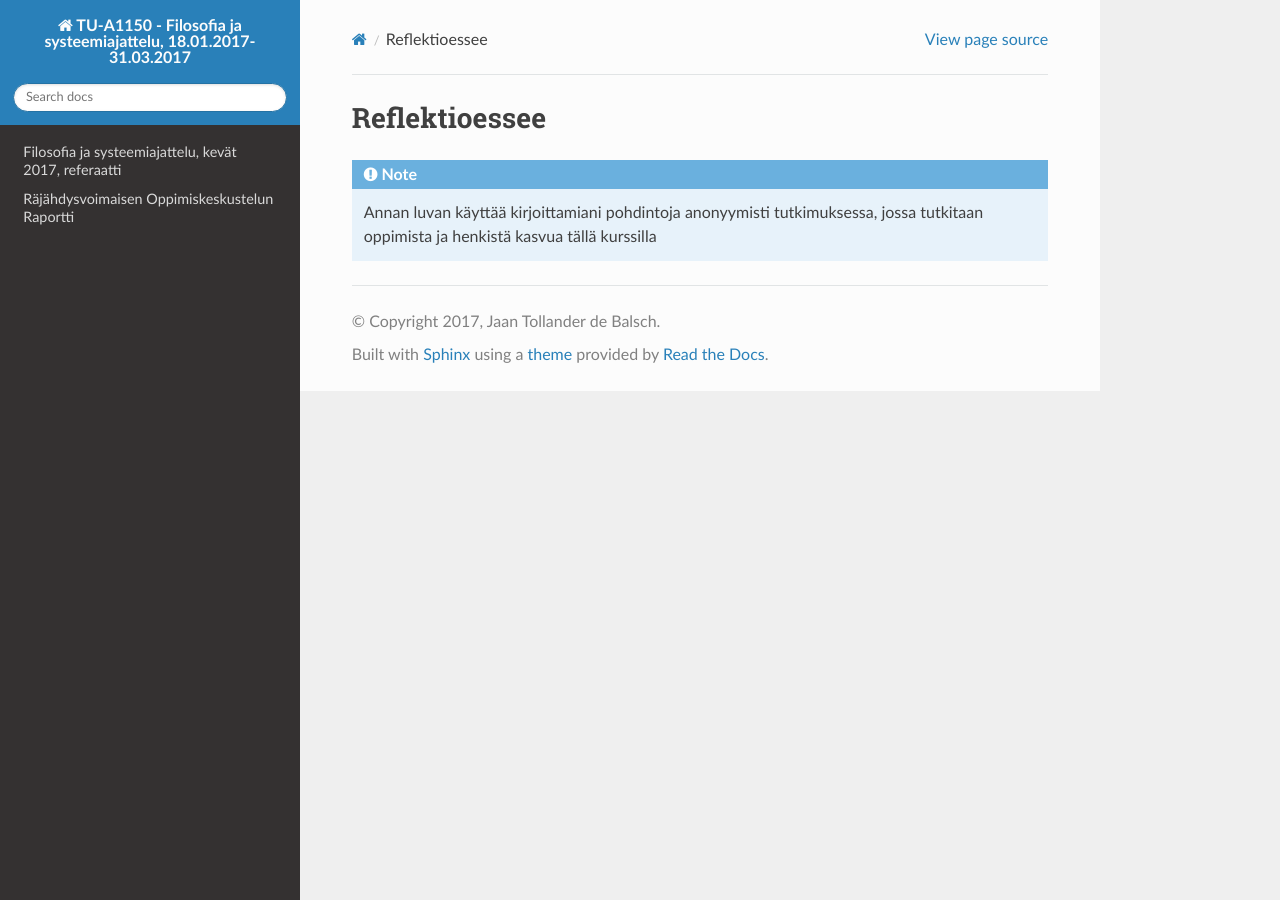
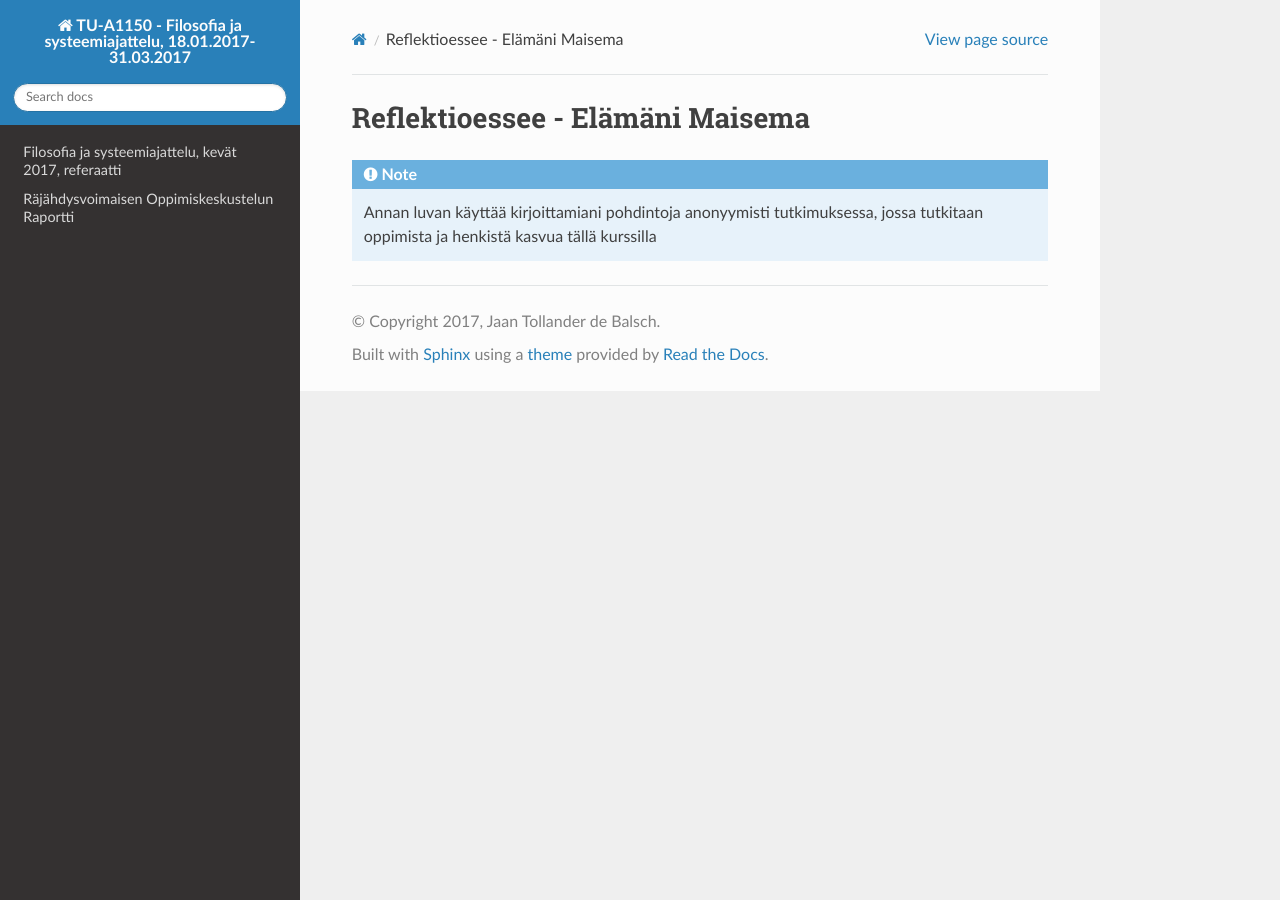
Before and after one commit to jaantollander/Filosofia-ja-Systeemiajattelu, a Sphinx documentation site: the page built from docs/reflektioessee/index.rst, in a window 1280 px wide. Built offline with Sphinx 7.4.7 and the Read the Docs theme 2.0.0, drawn with Linux system fonts in a browser that asks for light colours; the version number could not be read and is left out; some of the changed lines change nothing that is shown.

Commit message:
reflektioessee

```diff
--- a/docs/reflektioessee/index.rst
+++ b/docs/reflektioessee/index.rst
@@ -1,5 +1,21 @@
-Reflektioessee
-==============
+Reflektioessee - Elämäni Maisema
+================================
 
 .. note::
    Annan luvan käyttää kirjoittamiani pohdintoja anonyymisti tutkimuksessa, jossa tutkitaan oppimista ja henkistä kasvua tällä kurssilla
+
+.. Hyödynnä
+      - luennolla esiin tulleita teemoja, käsitteitä ja ajatussisältöjä soveltavasti ja pohdiskelevasti oman elämän näkökulmasta
+      - kurssin käsitteistöjä, oheiskirjallisuutta ja omia kokemuksiasi
+
+.. Tarkoitus
+      - esseellä erittelet jäsentyneesti omia ajatuksiasi soveltaen kurssin ja sen oheislukemiston käsitteitä
+
+.. Voit
+      - kytkeä tarkastelemiasi asioita esimerkiksi johonkin itsesi kannalta merkitseviin teksteihin, henkilökohtaisiin kokemuksiisi, oman pääaineesi teemoihin tai oman tulevaisuutesi pohdintaan.
+
+.. Essee on vapaamuotoinen
+   1) kytkeytyen kurssin teemoihin
+   2) otsikkona "Elämäni maisema" (mahdollisesti sisältäen oman alaotsikon)
+   3) hyödyntäen kurssin käsitteitä ja esimerkkejä omaan elämääsi ja kokemuksiisi sovellettuina. Lisäansio on, jos
+   4) essee sisältää viittauksia kurssin oheismateriaaliin (viittaukset vapaamuotoisesti tekstin sisällä tai alaviitteissä) sekä niistä kimmonneita pohdintoja. Mikäli lainaat aiemmin kirjoitettua (myös aiempaa omaa tekstiäsi), esitä lainaukset lainausmerkein, lähdemerkinnöin tai muulla tavoin selvästi. Esseen voi tehdä suomeksi, ruotsiksi tai englanniksi.
```
